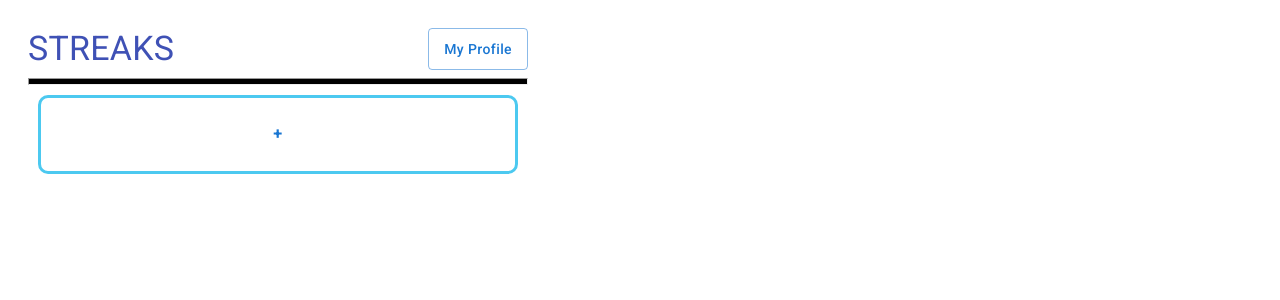
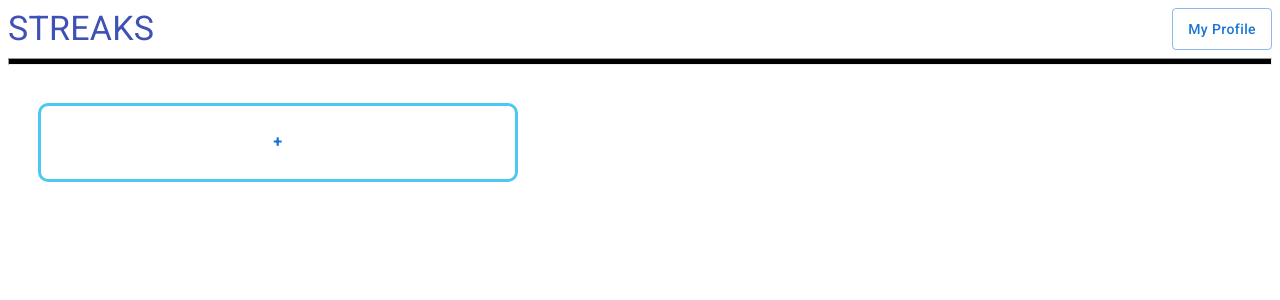
Before and after one commit to Rayahhhmed/streaks, a React (Create React App) app: page / in a window 1280 px wide. Shown: the top 300 px of the page. Built offline with nearby package versions, Linux system fonts and the light colour scheme.

Commit message:
Wrapped container around Habits only, not around Header too

```diff
--- a/src/App.js
+++ b/src/App.js
@@ -43,7 +43,7 @@ function App() {
   }
 
   return (
-    <div className="container">
+    <div>
       <Header title="welcome angella to trainee 3"/>
       <Habits habits={habits} onAdd={addHabit} onEdit={editHabit} />
     </div>
--- a/src/components/Habits.js
+++ b/src/components/Habits.js
@@ -3,7 +3,7 @@ import AddHabitButton from './AddHabitButton'
 
 const Habits = ({ habits, onAdd, onEdit }) => {
   return (
-    <div>
+    <div className="container">
       {habits.map((habit) => (
         <Habit habit={habit} key={habit.id} onEdit={onEdit} />
       ))}
```
